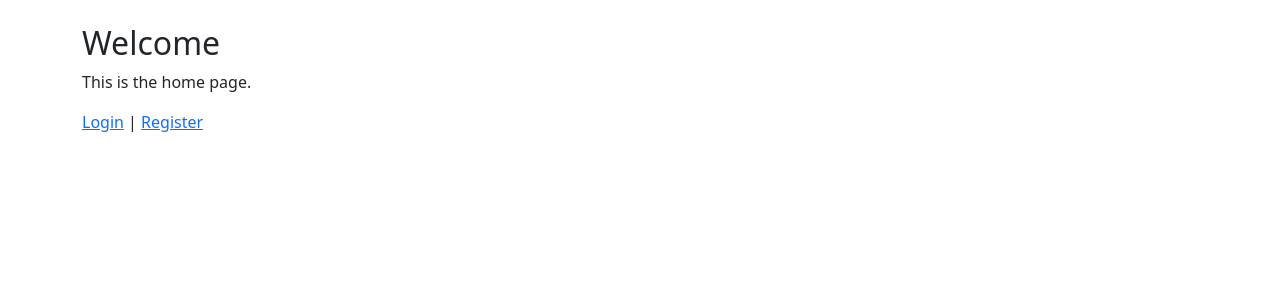
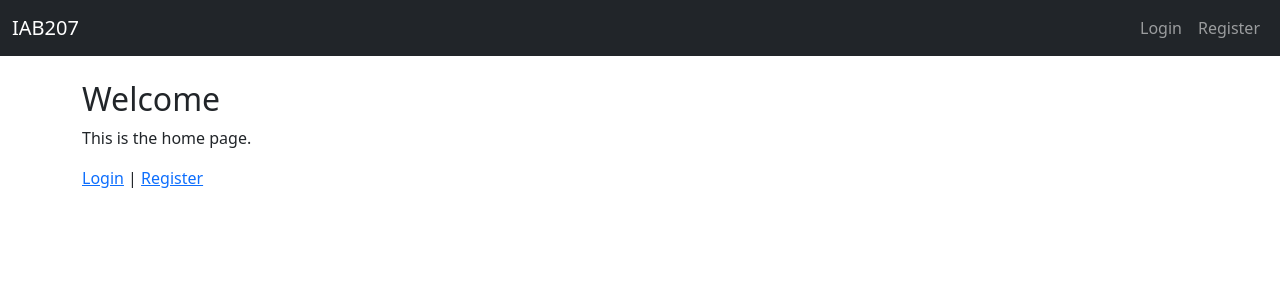
Before and after one commit to malign-seas/IAB207-2025Sem2-Group-28, a Flask app: page / in a window 1280 px wide. Shown: the top 300 px of the page. Run offline with Flask 3, Linux system fonts and the light colour scheme; some libraries are stand-ins or nearby versions.

Commit message:
made a nav bar at the top of base.html that will show if you are logged in and who you are logged in as. you can now logout aswell

```diff
--- a/projectfile/main.py
+++ b/projectfile/main.py
@@ -6,7 +6,7 @@ if __name__ == '__main__':
     app.run()
 
 # create database terminal commands
-# python3
+# python
 # >>> from website import db, create_app
 # >>> app = create_app()
 # >>> ctx = app.app_context()
--- a/projectfile/website/templates/base.html
+++ b/projectfile/website/templates/base.html
@@ -15,6 +15,21 @@
         <!-- Navbar -->
         <nav>
             <!-- Your navbar should go here -->
+
+        <nav class="navbar navbar-expand-lg navbar-dark bg-dark">
+            <div class="container-fluid">
+                <a class="navbar-brand" href="{{ url_for('main.index') }}">IAB207</a>
+                <div class="navbar-nav ms-auto">
+                    {% if current_user.is_authenticated %}
+                        <span class = "navbar-text me-3">Welcome, {{ current_user.username }}!</span>"
+                        <a class = "nav-link" href="{{ url_for('auth.logout') }}">Logout</a>
+                    {% else %}
+                        <a class = "nav-link" href = "{{ url_for('auth.login')}}">Login</a>
+                        <a class = "nav-link" href = "{{ url_for('auth.register')}}">Register</a>
+                    {% endif %}
+                </div>
+            </div>
+        </nav>
         </nav>
         <!-- Code for using Flask flash -->
         <div class="container-fluid">
```
Also changed, not shown: projectfile/website/auth.py (+7 -1 lines), projectfile/instance/sitedata.sqlite (added).
